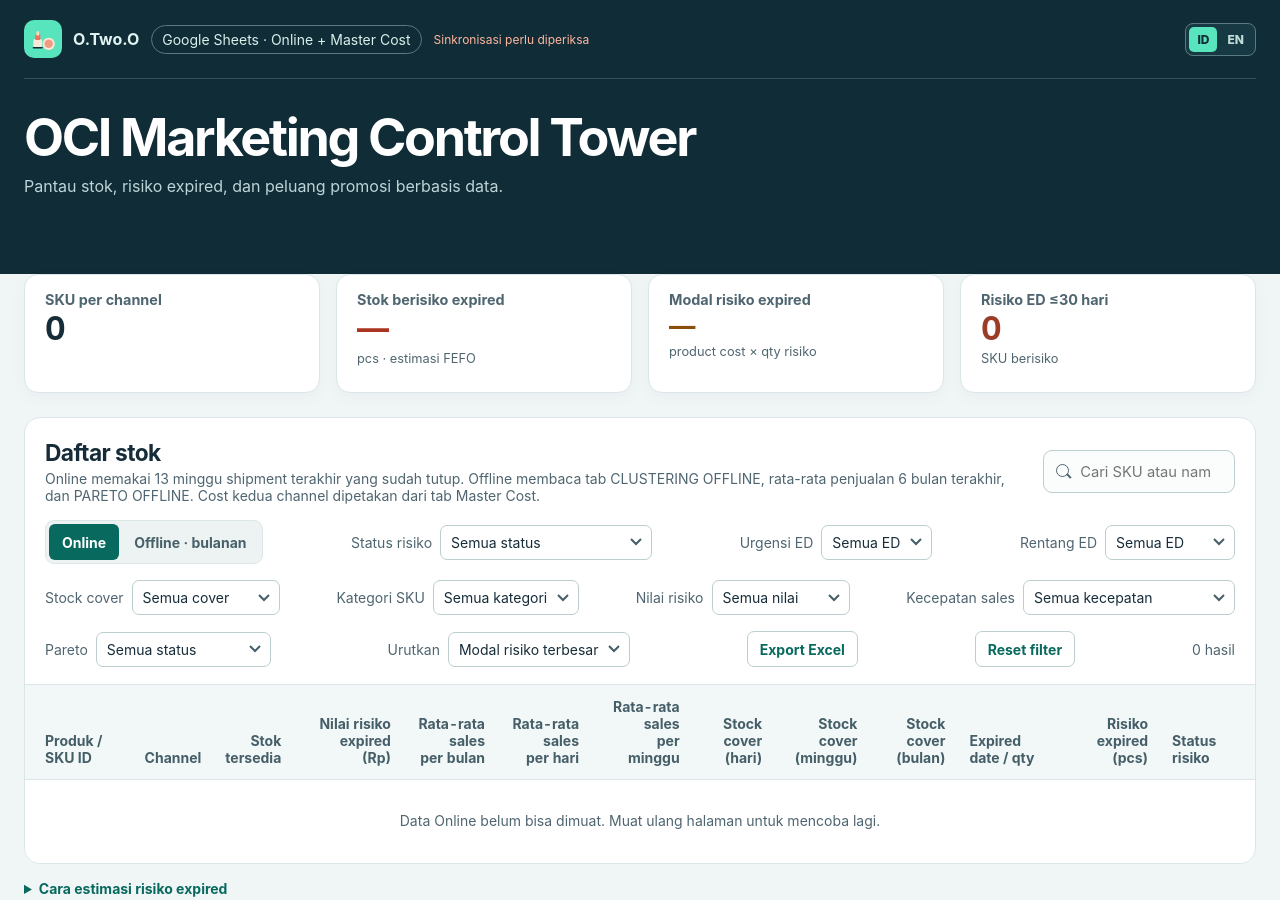
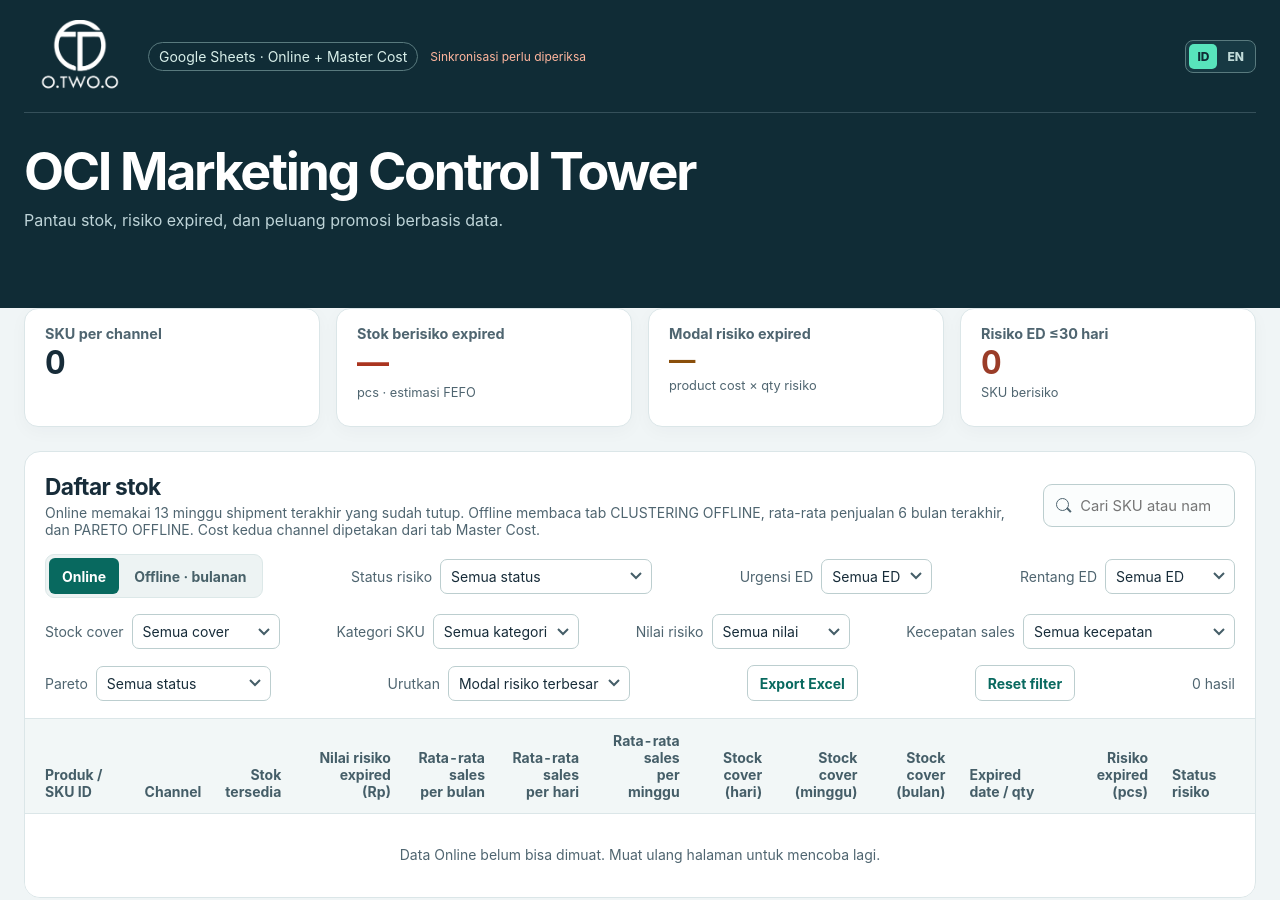
Before and after one commit to khoerulamry0-netizen/oci-indonesia-safelife, a website with bundled scripts: page index.html in a window 1280 px wide. Shown: the top 900 px of the page. Built offline with nearby package versions, Linux system fonts and the light colour scheme; files whose address does not match are found by name.

Commit message:
Replace header logo with O.TWO.O branding

```diff
--- a/index.html
+++ b/index.html
@@ -11,7 +11,7 @@
 <body>
   <header class="hero">
     <div class="wrap">
-      <div class="masthead"><span class="brand"><span class="brand-icon" aria-hidden="true"><svg viewBox="0 0 32 32" role="img"><circle cx="22.5" cy="21.5" r="7" fill="#f8e8d9"/><circle cx="22.5" cy="21.5" r="4.8" fill="#f19b83"/><rect x="5" y="16" width="10" height="10" rx="2" fill="#f8e8d9"/><rect x="7" y="11" width="6" height="6" rx="1" fill="#f07062"/><rect x="8.5" y="7" width="3" height="5" rx="1" fill="#ffd7bd"/><path d="M5 26h10" stroke="#102c36" stroke-width="1.5" stroke-linecap="round"/></svg></span> O.Two.O</span><span class="demo" id="source-label">Google Sheets · Online</span><span class="sync-status" id="sync-status" aria-live="polite">Sinkronisasi data…</span><span class="language-switch" role="group" aria-label="Language"><button type="button" id="language-id" aria-pressed="true">ID</button><button type="button" id="language-en" aria-pressed="false">EN</button></span></div>
+      <div class="masthead"><span class="brand"><img class="brand-logo" src="oto-logo.png" alt="O.TWO.O"></span><span class="demo" id="source-label">Google Sheets · Online</span><span class="sync-status" id="sync-status" aria-live="polite">Sinkronisasi data…</span><span class="language-switch" role="group" aria-label="Language"><button type="button" id="language-id" aria-pressed="true">ID</button><button type="button" id="language-en" aria-pressed="false">EN</button></span></div>
       <h1 id="page-title" data-i18n="title">OCI Marketing Control Tower</h1>
       <p id="page-subtitle" data-i18n="subtitle">Pantau stok, risiko expired, dan peluang promosi berbasis data.</p>
     </div>
--- a/styles.css
+++ b/styles.css
@@ -13,9 +13,8 @@ body { margin: 0; }
 .wrap { width: min(1700px, calc(100% - 48px)); margin-inline: auto; }
 .hero { background: #102c36; color: #fff; padding-bottom: 76px; }
 .masthead { display: flex; justify-content: space-between; align-items: center; color: #e1f3f0; border-bottom: 1px solid #35505a; padding: 20px 0; gap: 12px; }
-.brand { display: inline-flex; align-items: center; gap: 11px; font-size: 1rem; font-weight: 750; }
-.brand-icon { display: grid; place-items: center; width: 38px; height: 38px; border-radius: 10px; background: #58e4bc; padding: 5px; }
-.brand-icon svg { display: block; width: 100%; height: 100%; }
+.brand { display: inline-flex; align-items: center; min-width: 112px; }
+.brand-logo { display: block; width: 112px; height: 72px; object-fit: cover; object-position: center; filter: brightness(0) invert(1); }
 .demo { color: #d8efea; border: 1px solid #597a7e; border-radius: 20px; padding: 5px 10px; font-size: .875rem; }
 .sync-status { color: #c2dcda; font-size: .75rem; white-space: nowrap; }
 .sync-status.is-ready { color: #8de8c8; }
@@ -86,6 +85,7 @@ tbody tr:hover { background: #f8fbfb; }
 @media (max-width: 670px) {
   .wrap { width: calc(100% - 28px); }
   .masthead { padding: 14px 0; flex-wrap: wrap; }
+  .brand-logo { width: 102px; height: 64px; }
   .hero { padding-bottom: 68px; }
   .stats { gap: 8px; }
   .stats { grid-template-columns: repeat(2, minmax(0, 1fr)); }
```
Also changed, not shown: oto-logo.png (added).
